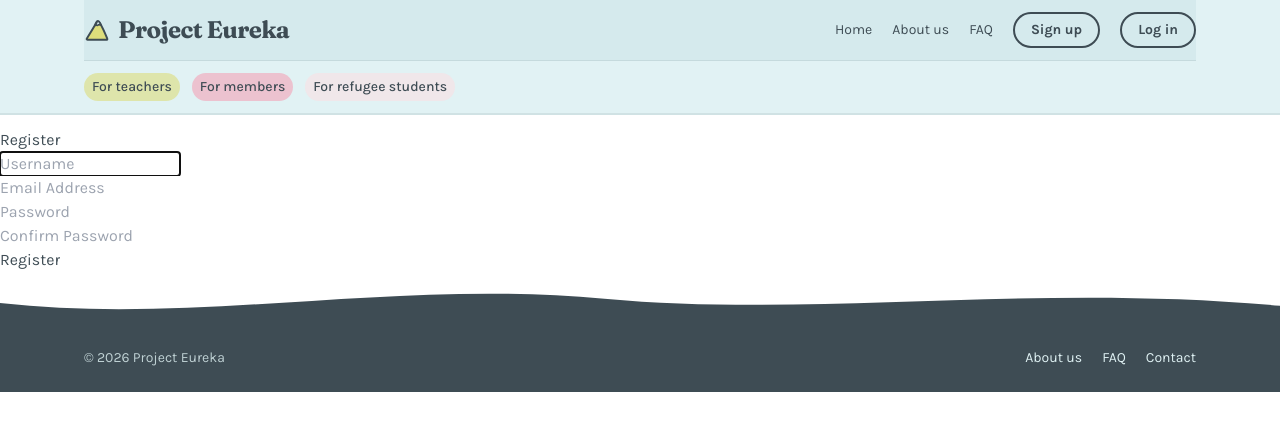
After one commit to Yeffian/project_eureka, a Django app: page /register/ in a window 1280 px wide. The commit adds this page. Shown: the top 431 px of the page. Run offline with Django 5.2, Linux system fonts and the light colour scheme; some libraries are stand-ins or nearby versions.

Commit message:
log in and register webpage + backend

```diff
--- a/core/admin.py
+++ b/core/admin.py
@@ -1,3 +1,7 @@
-from django.contrib import admin  # noqa: F401
+from django.contrib import admin
+from django.contrib.auth.admin import UserAdmin
+from .models import *
 
 # Register models here when the core app grows models of its own.
+
+admin.site.register(User, UserAdmin)
--- a/core/models.py
+++ b/core/models.py
@@ -1,3 +1,7 @@
 from django.db import models  # noqa: F401
+from django.contrib.auth.models import AbstractUser
 
 # No models yet — the core app is currently just template views.
+
+class User(AbstractUser):
+    pass
--- a/core/templates/core/about.html
+++ b/core/templates/core/about.html
@@ -11,6 +11,7 @@
       We're a small group of teachers, students, and organisers who believe learning shouldn't stop at a border.
       This is our story so far — and how you can join it.
     </p>
+
   </div>
 
   <div class="reveal flex justify-center" aria-hidden="true">
--- /dev/null
+++ b/core/templates/core/register.html
@@ -0,0 +1,32 @@
+{% extends "base.html" %}
+
+{% block title %}Project Eureka — Register{% endblock %}
+
+{% block content %}
+
+<h2>Register</h2>
+
+{% if message %}
+<div>{{ message }}</div>
+{% endif %}
+
+    <form action="{% url 'core:register' %}" method="post">
+        {% csrf_token %}
+        <div class="form-group">
+            <input class="form-control" autofocus type="text" name="username" placeholder="Username">
+        </div>
+        <div class="form-group">
+            <input class="form-control" type="email" name="email" placeholder="Email Address">
+        </div>
+        <div class="form-group">
+            <input class="form-control" type="password" name="password" placeholder="Password">
+        </div>
+        <div class="form-group">
+            <input class="form-control" type="password" name="confirmation" placeholder="Confirm Password">
+        </div>
+        <input class="btn btn-primary" type="submit" value="Register">
+    </form>
+
+
+
+{% endblock %}
--- a/core/urls.py
+++ b/core/urls.py
@@ -7,5 +7,7 @@ urlpatterns = [
     path("", views.home, name="home"),
     path("about/", views.about, name="about"),
     path("faq/", views.faq, name="faq"),
-    path("contact/", views.contact, name="contact")
+    path("contact/", views.contact, name="contact"),
+    path("register/", views.register, name="register"),
+    path("login/", views.login, name="login"),
 ]
--- a/core/views.py
+++ b/core/views.py
@@ -5,7 +5,12 @@ on the corresponding link in the header partial.
 """
 
 from django.shortcuts import render
-
+from django.contrib.auth import authenticate, login, logout
+from django.db import IntegrityError
+from django.http import HttpResponse, HttpResponseRedirect
+from django.shortcuts import render
+from django.urls import reverse
+from .models import *
 
 def home(request):
     return render(request, "core/home.html", {"current_page": "home"})
@@ -20,3 +25,49 @@ def faq(request):
 
 def contact(request):
     return render(request, "core/contact.html", {"current_page": "contact"})
+
+def login(request):
+    if request.method == "POST":
+
+        # Attempt to sign user in
+        username = request.POST["username"]
+        password = request.POST["password"]
+        user = authenticate(request, username=username, password=password)
+
+        # Check if authentication successful
+        if user is not None:
+            login(request, user)
+            return HttpResponseRedirect(reverse("home"))
+        else:
+            return render(request, "core/login.html", {
+                "message": "Invalid username and/or password."
+            })
+    else:
+        return render(request, "core/login.html")
+
+
+def register(request):
+    if request.method == "POST":
+        username = request.POST["username"]
+        email = request.POST["email"]
+
+        # Ensure password matches confirmation
+        password = request.POST["password"]
+        confirmation = request.POST["confirmation"]
+        if password != confirmation:
+            return render(request, "core/register.html", {
+                "message": "Passwords must match."
+            })
+
+        # Attempt to create new user
+        try:
+            user = User.objects.create_user(username, email, password)
+            user.save()
+        except IntegrityError:
+            return render(request, "core/register.html", {
+                "message": "Username already taken."
+            })
+        login(request, user)
+        return HttpResponseRedirect(reverse("home"))
+    else:
+        return render(request, "core/register.html")
--- a/project_eureka/settings.py
+++ b/project_eureka/settings.py
@@ -65,6 +65,9 @@ DATABASES = {
     }
 }
 
+AUTH_USER_MODEL = 'core.User'
+
+
 AUTH_PASSWORD_VALIDATORS = [
     {"NAME": "django.contrib.auth.password_validation.UserAttributeSimilarityValidator"},
     {"NAME": "django.contrib.auth.password_validation.MinimumLengthValidator"},
--- a/templates/partials/footer.html
+++ b/templates/partials/footer.html
@@ -9,6 +9,6 @@
       <a href="{% url 'core:about' %}" class="squiggle-link squiggle-light text-cream">About us</a>
       <a href="{% url 'core:faq' %}" class="squiggle-link squiggle-light text-cream">FAQ</a>
       <a href="{% url 'core:home' %}#contact" class="squiggle-link squiggle-light text-cream">Contact</a>
-    </div>
+
   </div>
 </footer>
--- a/templates/partials/header.html
+++ b/templates/partials/header.html
@@ -16,7 +16,8 @@
         <a href="{% url 'core:home' %}" class="squiggle-link{% if current_page == 'home' %} squiggle-on font-bold{% endif %}">Home</a>
         <a href="{% url 'core:about' %}" class="squiggle-link{% if current_page == 'about' %} squiggle-on font-bold{% endif %}">About us</a>
         <a href="{% url 'core:faq' %}" class="squiggle-link{% if current_page == 'faq' %} squiggle-on font-bold{% endif %}">FAQ</a>
-        <a href="#signin" class="rounded-full border-2 border-ink px-4 py-1.5 font-bold hover:bg-butter transition-colors">Sign in</a>
+        <a href="{% url 'core:register' %}" class="rounded-full border-2 border-ink px-4 py-1.5 font-bold hover:bg-butter transition-colors">Sign up</a>
+        <a href="{% url 'core:login' %}" class="rounded-full border-2 border-ink px-4 py-1.5 font-bold hover:bg-butter transition-colors">Log in</a>
       </nav>
     </div>
 
```
Also changed, not shown: core/templates/core/login.html (added, +26 -0 lines), core/migrations/0001_initial.py (added).
